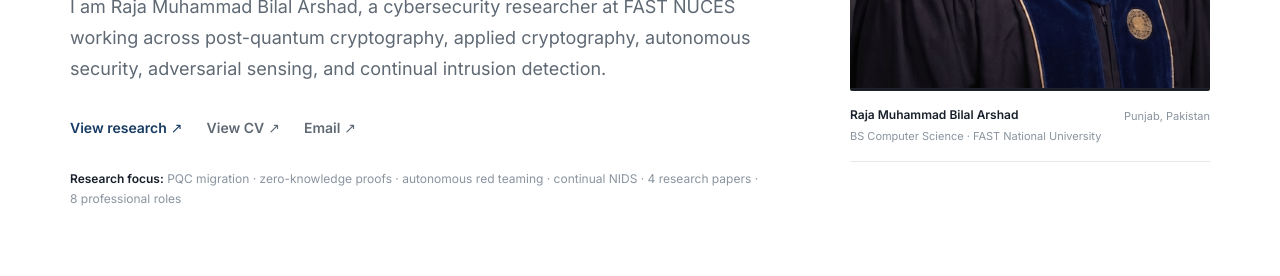
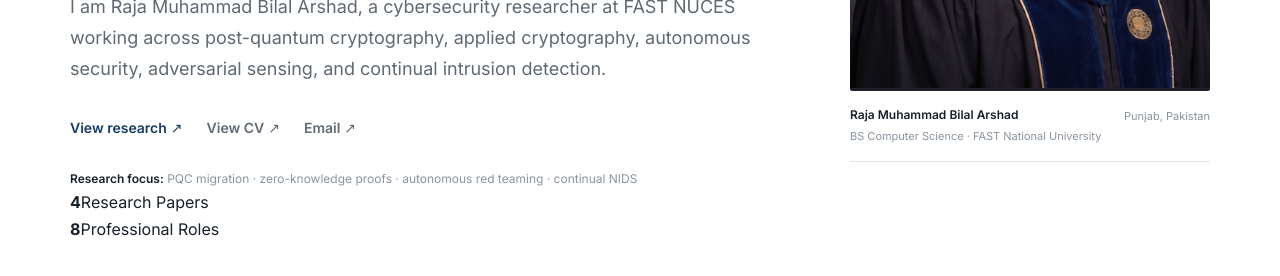
Before and after one commit to Raja-Muhammad-Bilal-Arshad/Raja-Muhammad-Bilal-Arshad.github.io, a plain HTML site: page index.html in a window 1280 px wide. Shown: the part 524-800 px from the top of the page. Drawn offline with Linux system fonts and the light colour scheme.

Commit message:
Update research focus and add professional milestones
Removed hero count from research focus paragraph and added professional milestones section.

```diff
--- a/index.html
+++ b/index.html
@@ -42,7 +42,11 @@
           <a class="secondary-link" href="resume.pdf" target="_blank" rel="noopener">View CV</a>
           <a class="secondary-link" href="mailto:bilalarshad.code@gmail.com">Email</a>
         </div>
-        <p class="hero-note"><strong>Research focus:</strong> PQC migration · zero-knowledge proofs · autonomous red teaming · continual NIDS <span class="hero-count">· 4 research papers · 8 professional roles</span></p>
+        <p class="hero-note"><strong>Research focus:</strong> PQC migration · zero-knowledge proofs · autonomous red teaming · continual NIDS</p>
+        <div class="hero-metrics" aria-label="Professional milestones">
+          <div class="hero-metric"><strong>4</strong><span>Research Papers</span></div>
+          <div class="hero-metric"><strong>8</strong><span>Professional Roles</span></div>
+        </div>
       </div>
 
       <aside class="hero-aside">
```
